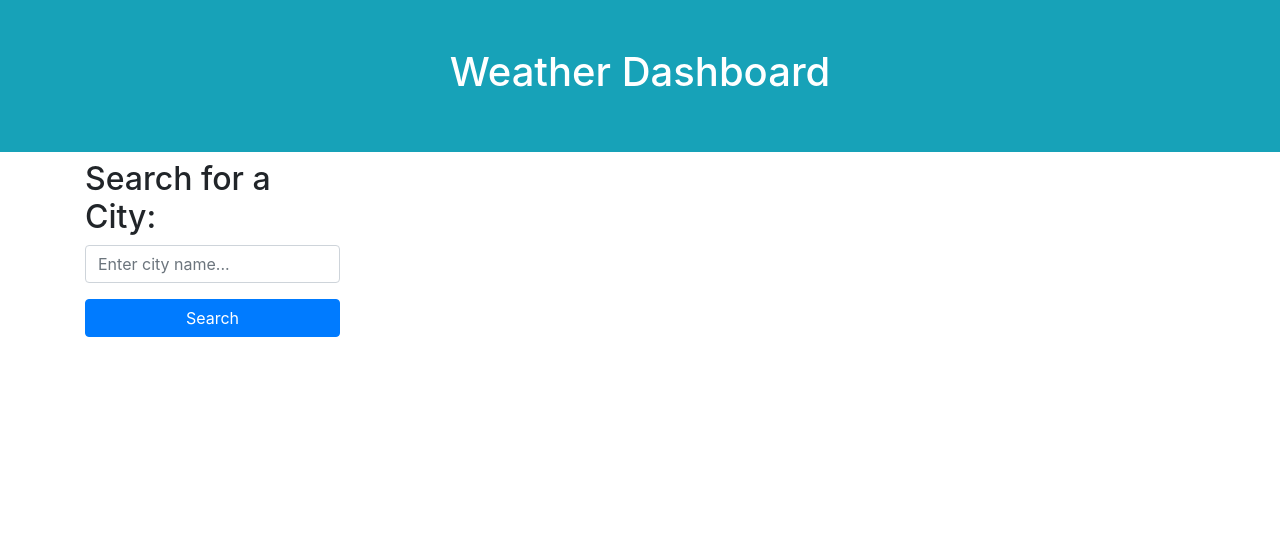
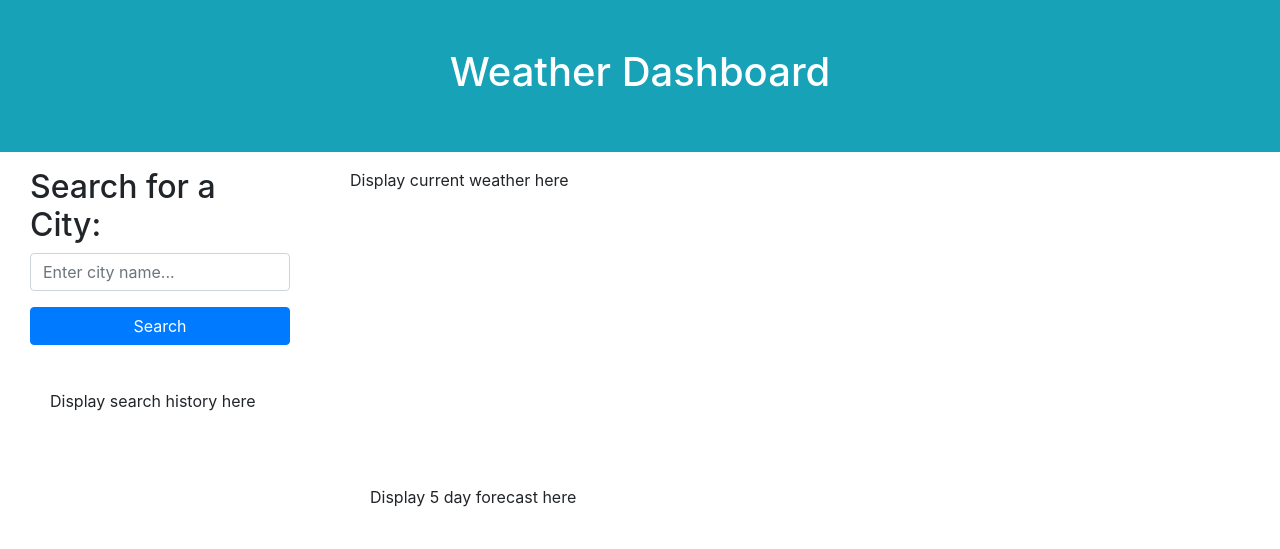
Before and after one commit to savannahmarshall/Weather-Dashboard, a plain HTML site: page index.html in a window 1280 px wide. Drawn offline with nearby package versions, Linux system fonts and the light colour scheme.

Commit message:
added bootstrap grid framework to get containers in desireable locations on page

```diff
--- a/index.html
+++ b/index.html
@@ -12,9 +12,10 @@
       <h1>Weather Dashboard</h1>
     </header>
    <main>
-    <div class="container">
-        <div class="row mt-2">
+    <div class="container-fluid">
+        <div class="row mt-3">
             <div class="col-md-3">
+                <div class="container-fluid">
                     <h2 class="mb-2">Search for a City:</h2>
                     <!-- Search Form -->
                     <form id="city-search-form" class="mb-4">
@@ -26,25 +27,35 @@
                         </div>
                     </form>
                 </div>
-
-
+                <div class="container-fluid">
+                    <div id="search-history" class="">
+                        <div class="card-body">
+                            <!-- Display search history here -->
+                            <p>Display search history here</p>
+                        </div>
+                    </div>
+                </div>
+            </div>
+            <div class="col-md-9">
+                <div class="container-fluid">
                     <div id="current-weather" class="">
+                        <p>Display current weather here</p>
                         <div class="card-body">
                             <!-- Display current weather conditions here -->
                         </div>
                     </div>
-
-
+                </div>
+            </div>
+        </div>
+        <div class="row mt-3">
+            <div class="col-md-9 offset-md-3">
+                <div class="container-fluid">
                     <div id="forecast" class="">
                         <div class="card-body">
-            <!-- Display 5-day forecase here -->
+                            <!-- Display 5-day forecast here -->
+                            <p>Display 5 day forecast here</p>
                         </div>
                     </div>
-
-
-      <div id="search-history" class="">
-        <div class="card-body">
-            <!-- Display current weather conditions here -->
                 </div>
             </div>
         </div>
```
Also changed, not shown: assets/js/script.js (+1 -61 lines). Lines whose indentation alone changed are shown as unchanged.
